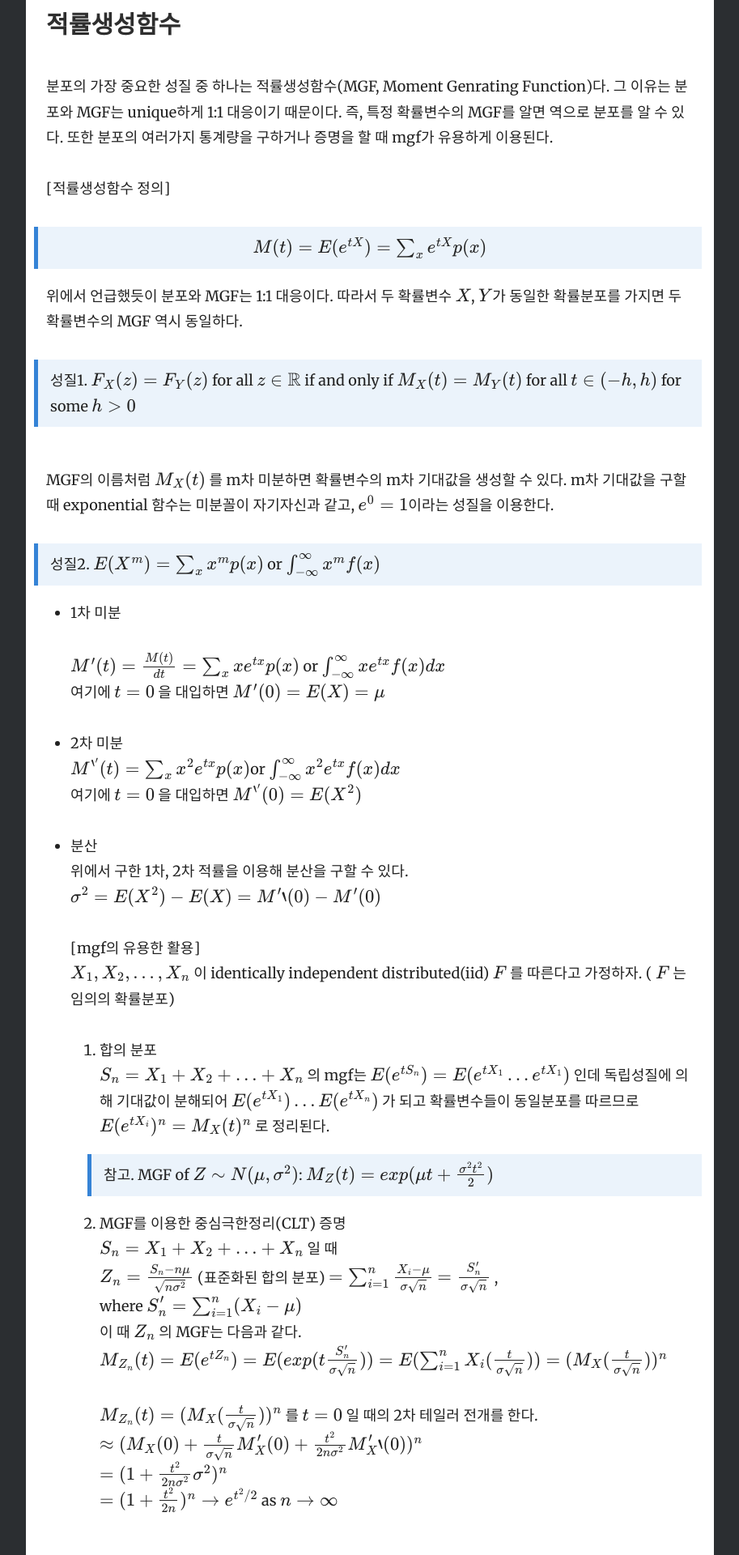
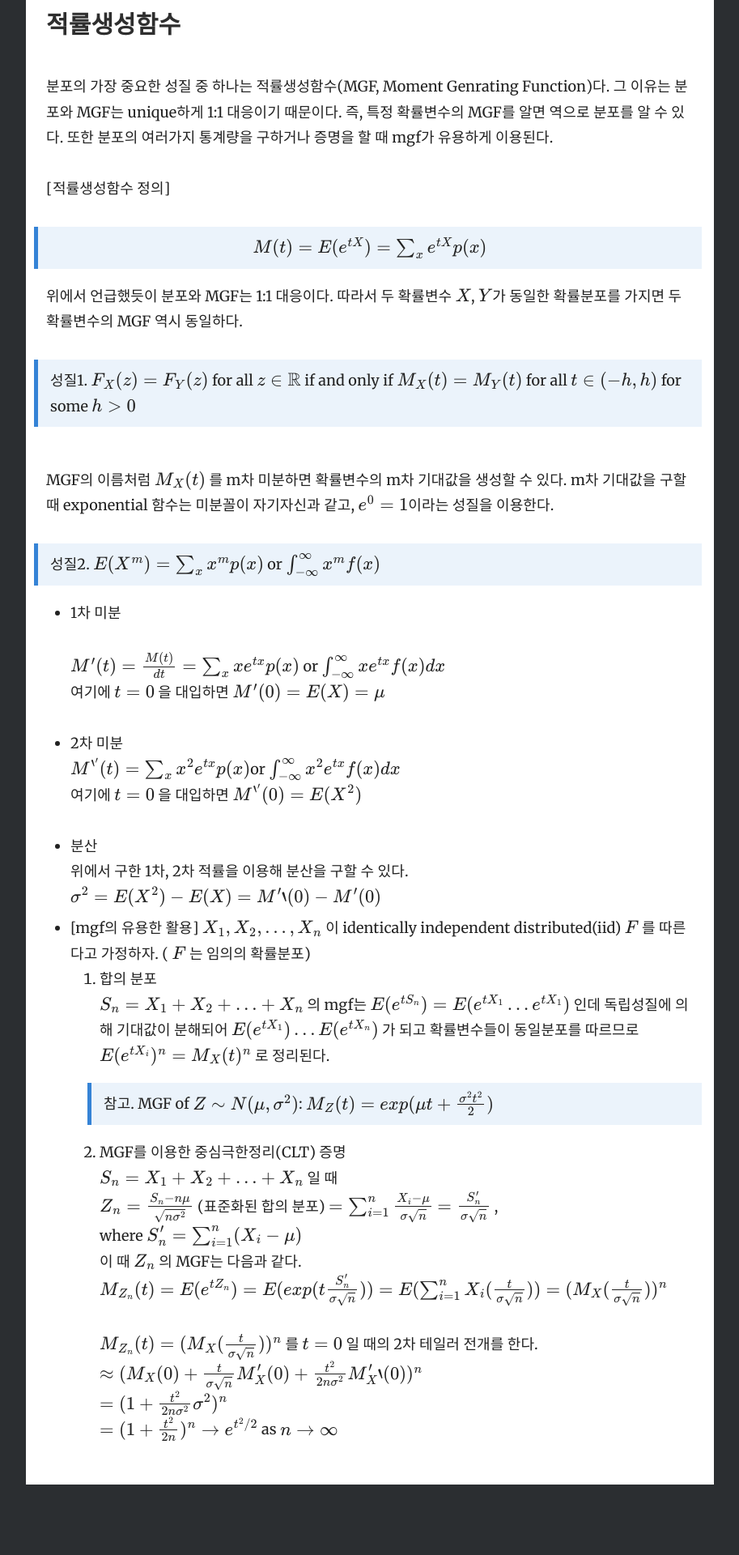
Before and after one commit to yrk3434/yrk3434.github.io, a Jekyll site: the page built from _docs/Theory/Mathematical Statistics.md, in a window 1280 px wide. Shown: the part 1402-3322 px from the top of the page at 81% size, without its empty margins (333-1246 px from the left). Built offline with Jekyll 4.4.1, drawn with Linux system fonts in a browser that asks for light colours; formulas are drawn with MathJax 3; after the commit the page ends 3235 px from its top, so only the background shows below that.

```diff
--- a/_docs/Theory/Mathematical Statistics.md
+++ b/_docs/Theory/Mathematical Statistics.md
@@ -65,7 +65,7 @@ $ M^{''}(t) = \sum_x x^2 e^{tx}p(x) $or $ \int_{-\infty}^{\infty} x^2 e^{tx}f(x)
 - 분산 <br/>
 위에서 구한 1차, 2차 적률을 이용해 분산을 구할 수 있다. $ \sigma^2 = E(X^2)-E(X) = M''(0) - M'(0) $
 <br/>
-[mgf의 유용한 활용] <br/>
+- [mgf의 유용한 활용]
 $ X_1, X_2, ..., X_n $ 이 identically independent distributed(iid) $ F $ 를 따른다고 가정하자. ( $ F $ 는 임의의 확률분포)
 1. 합의 분포 <br/>
   $ S_n = X_1 + X_2 + ... + X_n $ 의 mgf는 $ E(e^{t S_n}) = E(e^{t X_1}...e^{t X_1}) $ 인데
```
